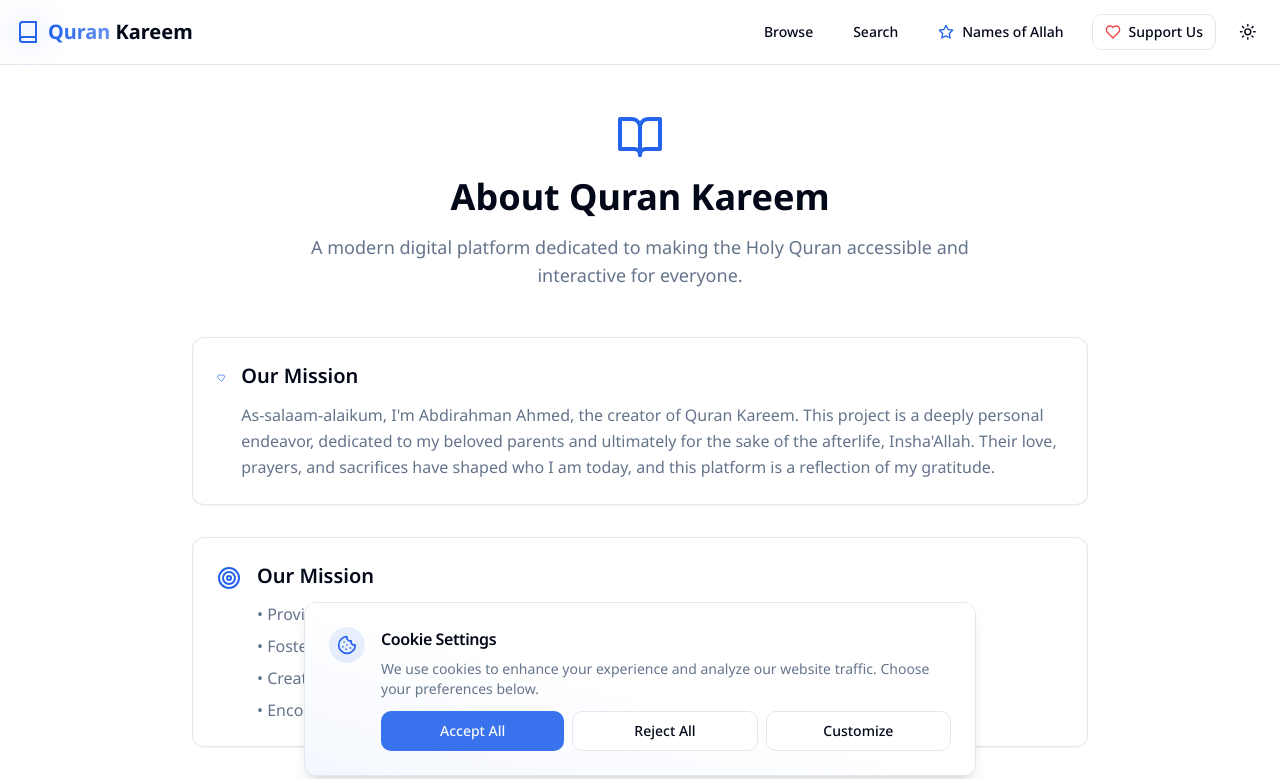
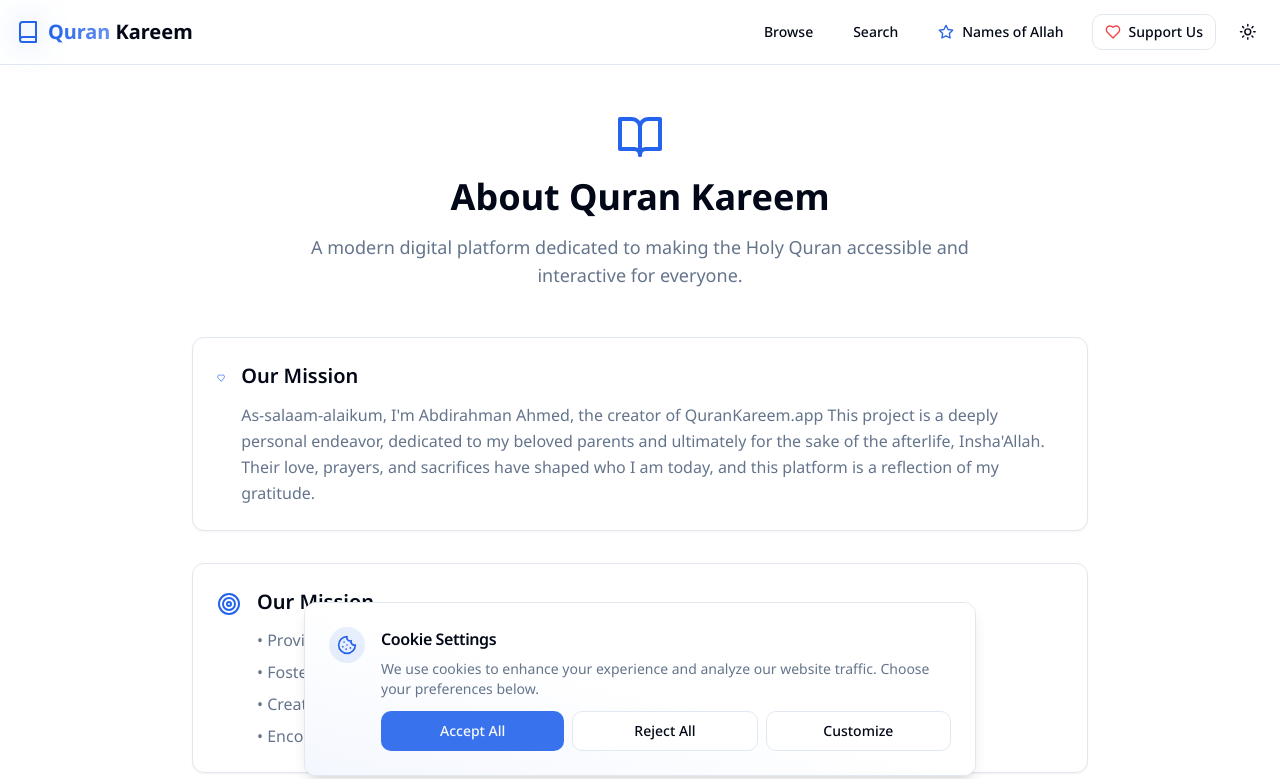
Before and after one commit to AbdirahmanAI/quran25, a Next.js app: page /about in a window 1280 px wide. Shown: the top 779 px of the page. Built offline with nearby package versions, Linux system fonts and the light colour scheme.

Commit message:
Update page.tsx

```diff
--- a/app/about/page.tsx
+++ b/app/about/page.tsx
@@ -31,7 +31,7 @@ export default function AboutPage() {
                 <div>
                   <h2 className="text-xl font-semibold mb-3">Our Mission</h2>
                   <p className="text-muted-foreground leading-relaxed">
-                    As-salaam-alaikum, I&apos;m Abdirahman Ahmed, the creator of Quran Kareem. This project is a deeply personal endeavor,
+                    As-salaam-alaikum, I&apos;m Abdirahman Ahmed, the creator of QuranKareem.app This project is a deeply personal endeavor,
                     dedicated to my beloved parents and ultimately for the sake of the afterlife, Insha&apos;Allah. Their love, prayers,
                     and sacrifices have shaped who I am today, and this platform is a reflection of my gratitude.
                   </p>
```
